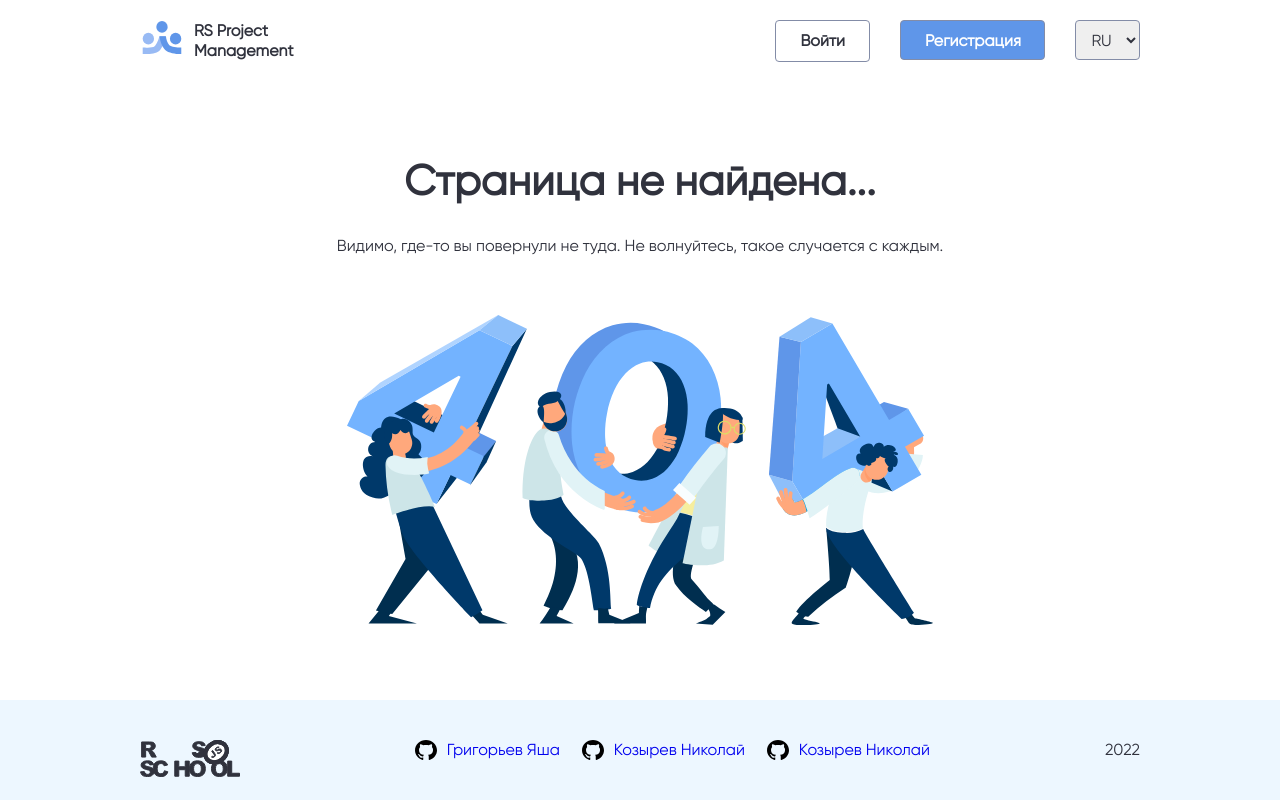
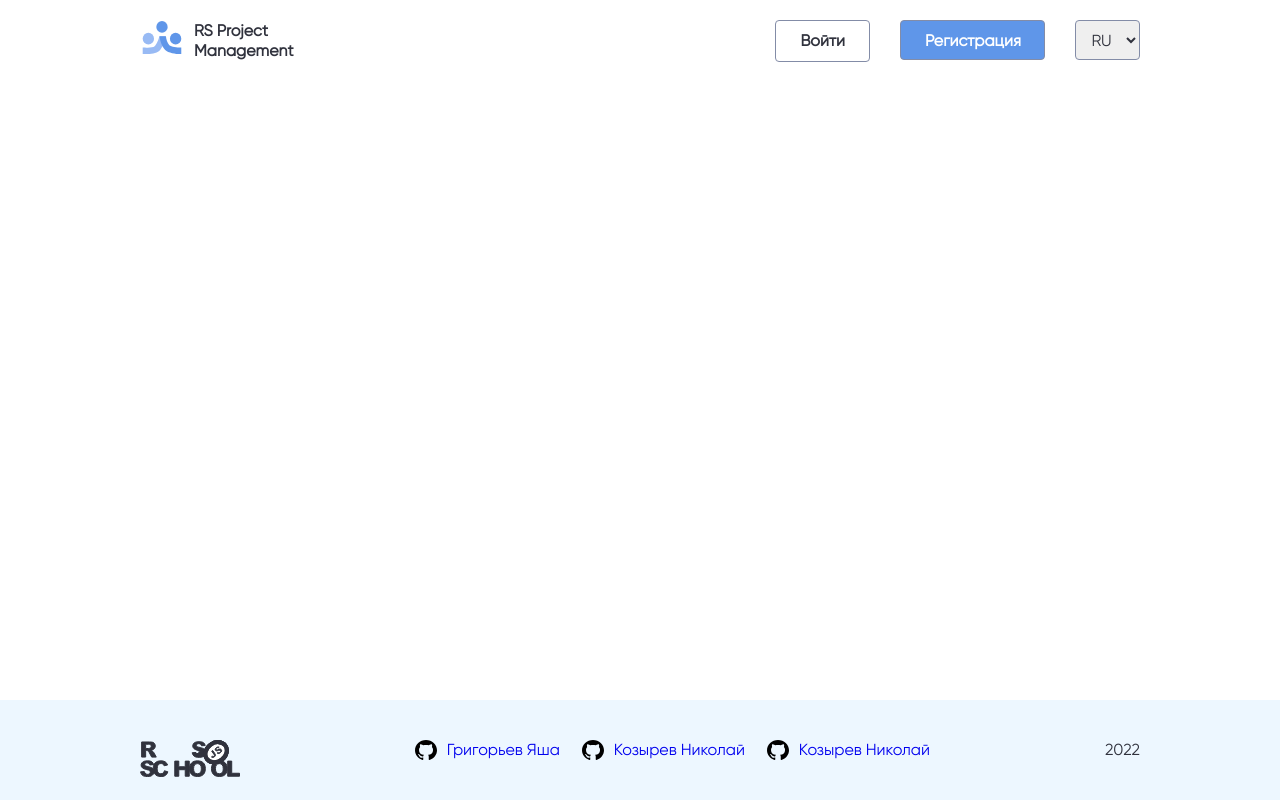
Before and after one commit to nikolakozaryan/project-management-app, a React (Create React App) app: page /edit in a window 1280 px wide. Built offline with nearby package versions, Linux system fonts and the light colour scheme.

Commit message:
feat: create edit page and add new route

```diff
--- a/src/components/common/Router/Router.tsx
+++ b/src/components/common/Router/Router.tsx
@@ -1,6 +1,7 @@
 import React from 'react';
 import { Route, Routes } from 'react-router-dom';
 import Dashboard from '../../../pages/Dashboard/Dashboard';
+import Edit from '../../../pages/Edit/Edit';
 import Home from '../../../pages/Home/Home';
 import Login from '../../../pages/Login/Login';
 import NotFound from '../../../pages/NotFound/NotFound';
@@ -9,10 +10,11 @@ import Register from '../../../pages/Register/Register';
 const Router = () => (
   <Routes>
     <Route index element={<Home />} />
-    <Route path="/home" element={<Home />} />
+    <Route path="home" element={<Home />} />
     <Route path="dashboard" element={<Dashboard />} />
     <Route path="signin" element={<Login />} />
     <Route path="signup" element={<Register />} />
+    <Route path="edit" element={<Edit />} />
     <Route path="*" element={<NotFound />} />
   </Routes>
 );
--- /dev/null
+++ b/src/pages/Edit/Edit.tsx
@@ -0,0 +1,7 @@
+import React from 'react';
+
+const Edit = () => {
+  return <div></div>;
+};
+
+export default Edit;
```
